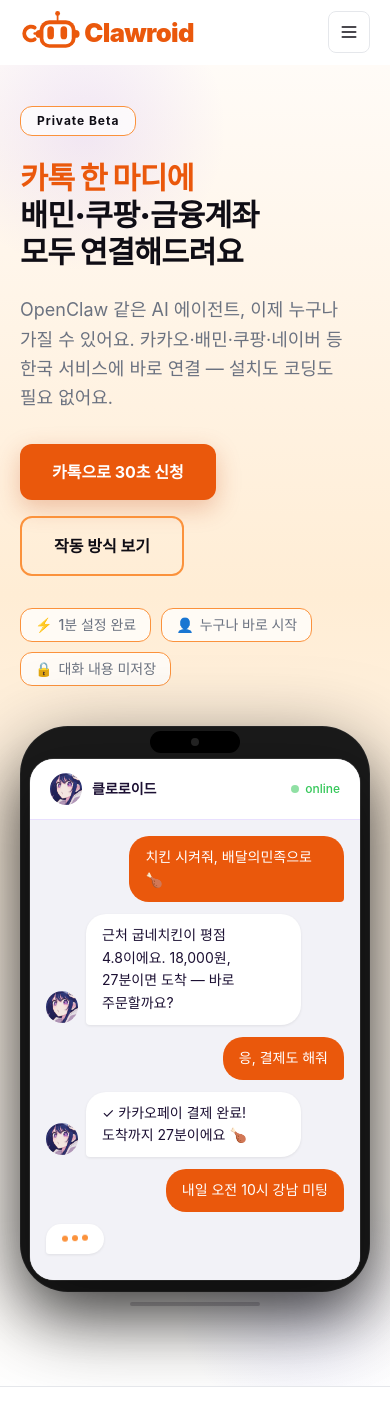
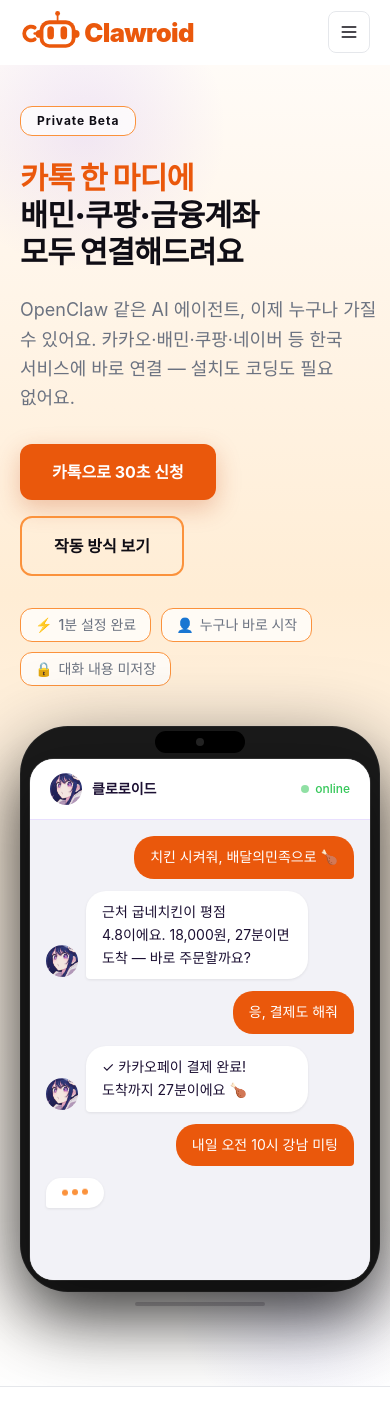
Before and after one commit to seojoonkim/cosmoid, a Next.js app: page / in a window 390 px wide. Shown: the top 1426 px of the page. Built offline with nearby package versions, Linux system fonts and the light colour scheme; a web font is replaced by a local one.

Commit message:
fix: hero phone fixed width 360px

```diff
--- a/src/components/Hero.tsx
+++ b/src/components/Hero.tsx
@@ -158,7 +158,7 @@ export default function Hero() {
 
           {/* 오른쪽 — 채팅창만 */}
           <div className="md:col-span-6 md:pl-16 flex justify-end">
-            <div className="relative mx-auto" style={{ maxWidth: "360px" }}>
+            <div className="relative mx-auto" style={{ width: "360px", maxWidth: "360px", minWidth: "360px" }}>
               <div
                 style={{
                   background: "#1a1a1a",
```
